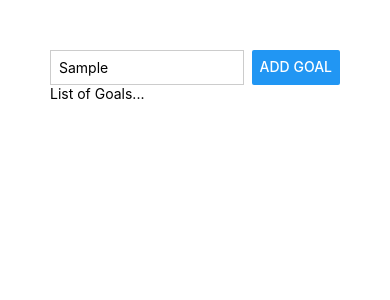
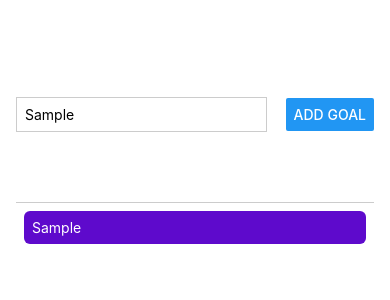
Before and after one commit to csabamarton/react-native-study, a React Native app: screen / in a window 390 px wide. Both pictures are taken after typing "Sample" into the empty fields and a click on the button "ADD GOAL". Shown: the top 300 px of the page. Built offline with nearby package versions, Linux system fonts and the light colour scheme.

Commit message:
Creating Goals, List section

```diff
--- a/App.js
+++ b/App.js
@@ -1,14 +1,31 @@
 import {Button, StyleSheet, Text, TextInput, View} from 'react-native';
+import {useState} from "react";
 
 export default function App() {
+    const [enteredGoalText, setEnteredGoalText] = useState('');
+    const [courseGoals, setCourseGoals] = useState([]);
+
+    function goalInputHandler(enteredText) {
+        setEnteredGoalText(enteredText)
+    };
+
+    function addGoalHandler() {
+        setCourseGoals(currentGoals => [...currentGoals, enteredGoalText]);
+
+    };
+
+
     return (
         <View style={styles.appContainer}>
             <View style={styles.inputContainer}>
-        <TextInput style={styles.textInput} placeholder='My goals'/>
-        <Button title='Add Goal'/>
+                <TextInput style={styles.textInput} placeholder='My goals' onChangeText={goalInputHandler}/>
+                <Button title='Add Goal' onPress={addGoalHandler}/>
             </View>
-      <View>
-        <Text>List of Goals...</Text>
+            <View style={styles.goalsContainer}>
+                {courseGoals.map((goal) =>
+                    <View style={styles.goalItem}>
+                      <Text style={styles.goalText} key={goal}>{goal}</Text>
+                    </View>)}
             </View>
         </View>
     );
@@ -16,17 +33,37 @@
 
 const styles = StyleSheet.create({
     appContainer: {
-    padding: 50
+        paddingTop: 50,
+        paddingHorizontal: 16,
+        flex: 1
     },
     inputContainer: {
+        flex: 1,
         flexDirection: 'row',
-    justifyContent: "space-between"
+        justifyContent: "space-between",
+        alignItems: 'center',
+        paddingBottom: 24,
+        borderBottomWidth: 1,
+        borderBottomColor: '#cccccc'
     },
     textInput: {
         borderWidth: 1,
         borderColor: '#cccccc',
-    width: '80%',
+        width: '70%',
         marginRight: 8,
         padding: 8
+    },
+    goalsContainer: {
+        flex: 5
+    },
+    goalItem: {
+        margin: 8,
+        padding: 8,
+        borderRadius: 6,
+        backgroundColor: '#5e0acc',
+        color: 'white'
+    },
+    goalText: {
+      color: 'white'
     }
 });
```
Lines whose indentation alone changed are shown as unchanged.
